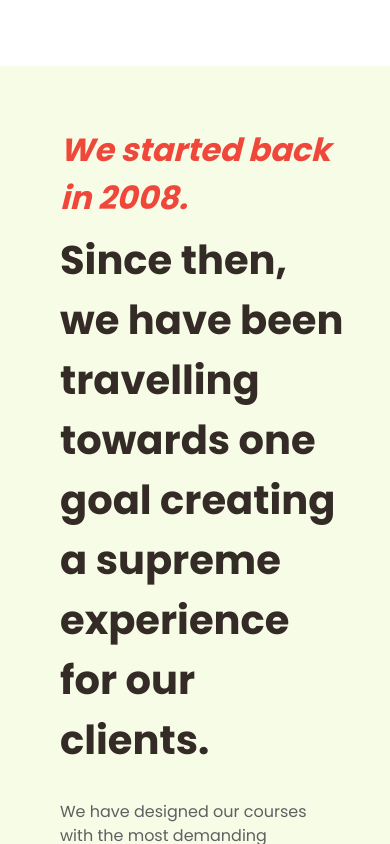
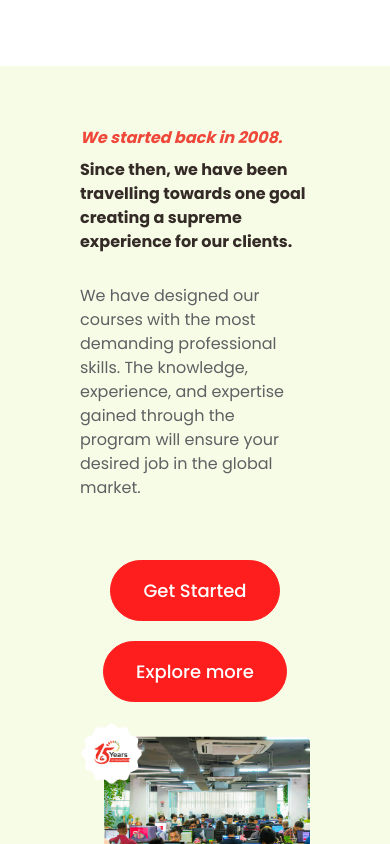
Before and after one commit to Sijan666/creativeITCanada, a Next.js app: page / in a window 390 px wide. Shown: the part 1040-1884 px from the top of the page. Built offline with nearby package versions, Linux system fonts and the light colour scheme.

Commit message:
add comenting and responsive in about

```diff
--- a/app/layouts/About.jsx
+++ b/app/layouts/About.jsx
@@ -8,14 +8,14 @@ const About = () => {
         <>
         <section>
             <div className="bg-[#F7FCE7] p-15">
-                <Container>
-                    <Flex className={'justify-between'}>
+                <Container className={'px-5'}>
+                    <Flex className={'lg:justify-between flex-col lg:flex-row justify-center flex gap-y-5'}>
                         {/* left side */}
-                        <div className="left w-160.75">
-                            <h4 className='text-[32px] text-[#EF473A] font-bold italic pb-2'>We started back in 2008.</h4>
-                            <h3 className='text-[40px] text-[#342B27] font-bold'>Since then, we have been travelling towards one goal creating a supreme experience for our clients.</h3>
+                        <div className="left lg:w-160.75">
+                            <h4 className='lg:text-[32px] text-base text-[#EF473A] font-bold italic pb-2'>We started back in 2008.</h4>
+                            <h3 className='lg:text-[40px] text-base text-[#342B27] font-bold'>Since then, we have been travelling towards one goal creating a supreme experience for our clients.</h3>
                             <p className='text-[#605F62] text-base pt-7.5 pb-15'>We have designed our courses with the most demanding professional skills. The knowledge, experience, and expertise gained through the program will ensure your desired job in the global market.</p>
-                            <Flex className={'gap-x-5'}>
+                            <Flex className={'gap-x-5 flex flex-col lg:flex-row gap-y-5'}>
                                 <button className='text-white bg-[#FF1E1E] border border-[#FF1E1E] rounded-[41.5px] text-[18px] font-medium px-8 py-4 hover:text-[#FF1E1E] hover:bg-white duration-300 cursor-pointer'>Get Started </button>
                                 <button className='text-white bg-[#FF1E1E] border border-[#FF1E1E] rounded-[41.5px] text-[18px] font-medium px-8 py-4 hover:text-[#FF1E1E] hover:bg-white duration-300 cursor-pointer'>Explore more </button>
                             </Flex>
```
